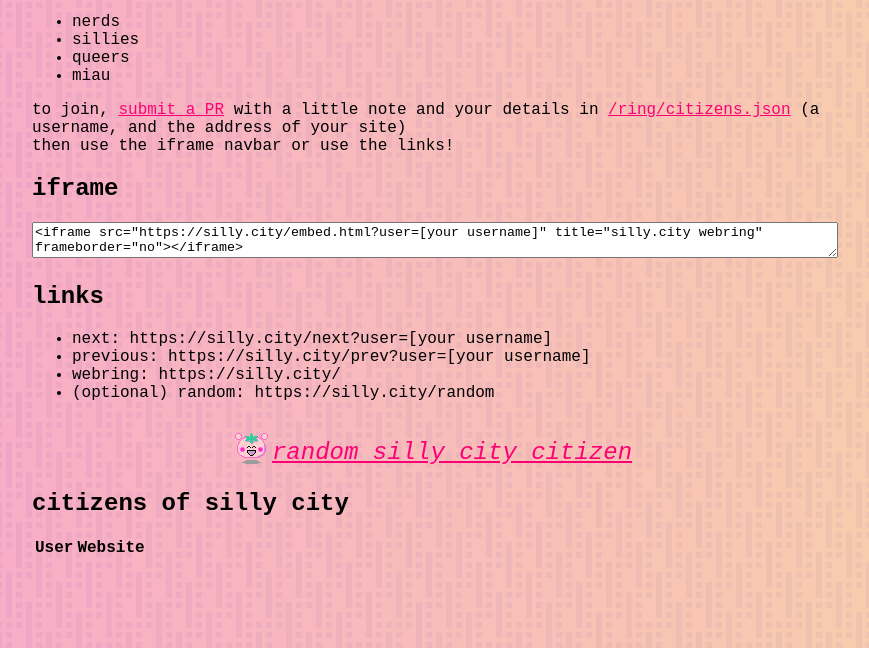
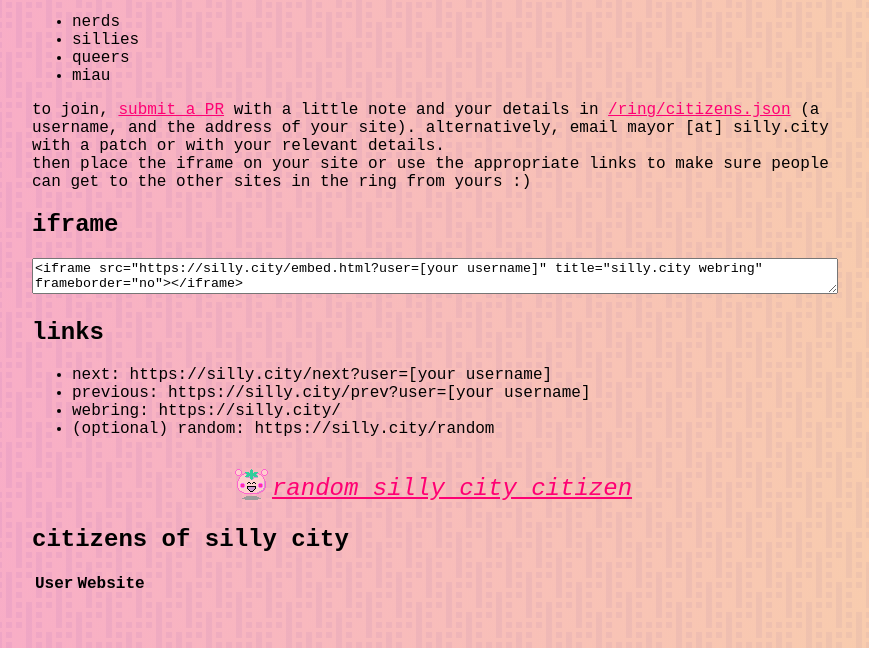
Before and after one commit to nyabla/silly.city-webring, a plain HTML site: page src/index.html in a window 1280 px wide. Shown: the part 152-800 px from the top of the page, without its empty margins (208-1077 px from the left). Drawn offline with Linux system fonts and the light colour scheme; files whose address does not match are found by name.

Commit message:
change copy

```diff
--- a/src/index.html
+++ b/src/index.html
@@ -46,9 +46,11 @@
             to join, <a href="https://github.com/nyabla/silly.city-webring">submit a PR</a>
             with a little note and your details in
             <a href="https://github.com/nyabla/silly.city-webring/blob/master/ring/citizens.json">
-            /ring/citizens.json</a> (a username, and the address of your site)
+            /ring/citizens.json</a> (a username, and the address of your site). alternatively,
+            email mayor [at] silly.city with a patch or with your relevant details.
             <br>
-            then use the iframe navbar or use the links!
+            then place the iframe on your site or use the appropriate links to make sure
+            people can get to the other sites in the ring from yours :)
         </p>
 
         <h2>iframe</h2>
```
